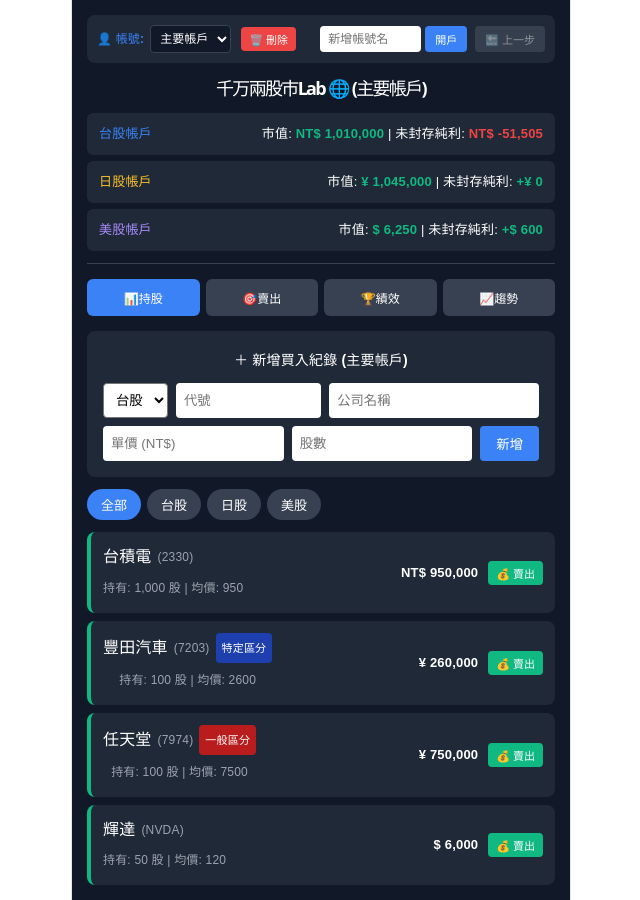
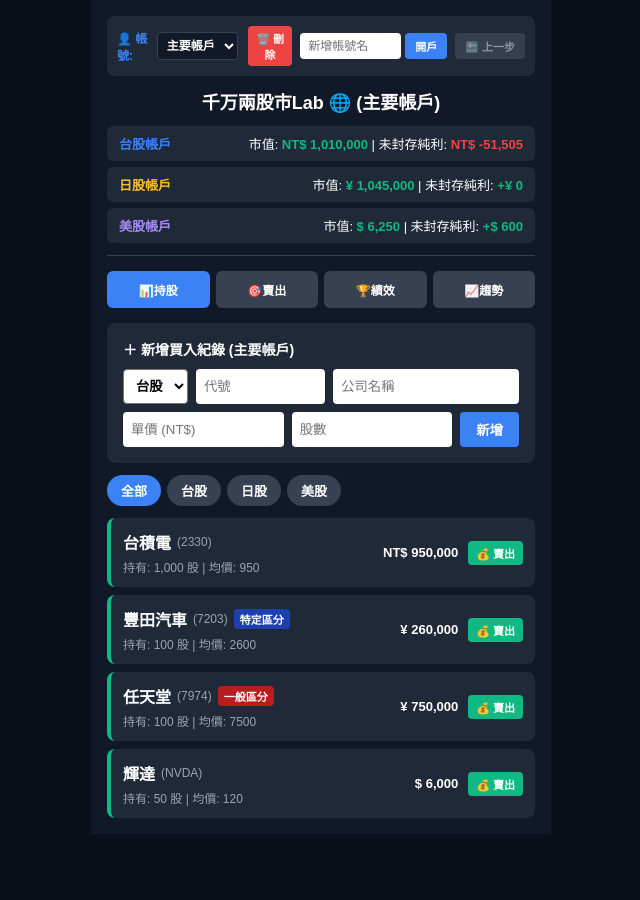
Before and after one commit to abolovelego0922/stock, a React (Vite) app: page / in a window 1280 px wide. Shown: the whole page, without its empty margins (319-959 px from the left). After the commit the page ends 834 px from the top, so only its background shows below. Built offline with nearby package versions, Linux system fonts and the light colour scheme.

Commit message:
chore: update app size

```diff
--- a/src/App.jsx
+++ b/src/App.jsx
@@ -598,7 +598,17 @@ export default function App() {
   const zeroLineY = chartHeight - padding - ((0 - minProfit) / profitRange) * (chartHeight - padding * 2)
 
   return (
-    <div style={{ padding: '15px', fontFamily: 'sans-serif', backgroundColor: '#111827', color: '#fff', minHeight: '100vh', maxWidth: '500px', width: '100%', margin: '0 auto', boxSizing: 'border-box' }}>
+    <div style={{
+  width: '100%',
+  maxWidth: '460px',      /* 👈 關鍵：手機版的黃金舒適寬度！防止卡片在大手機上被拉得太寬 */
+  margin: '0 auto',       /* 👈 關鍵：當螢幕比 460px 寬時，自動讓整個 App 居中 */
+  padding: '16px',        /* 👈 關鍵：左右留出一致的內邊距，元件就不會死貼著手機玻璃邊緣 */
+  fontFamily: 'sans-serif',
+  backgroundColor: '#111827',
+  color: '#fff',
+  minHeight: '100vh',
+  boxSizing: 'border-box'
+}}>
 
       {/* 帳號控制列 */}
       <div style={{ display: 'flex', gap: '8px', backgroundColor: '#1f2937', padding: '10px', borderRadius: '8px', marginBottom: '12px', alignItems: 'center', flexWrap: 'wrap' }}>
--- a/src/index.css
+++ b/src/index.css
@@ -1,111 +1,8 @@
-:root {
-  --text: #6b6375;
-  --text-h: #08060d;
-  --bg: #fff;
-  --border: #e5e4e7;
-  --code-bg: #f4f3ec;
-  --accent: #aa3bff;
-  --accent-bg: rgba(170, 59, 255, 0.1);
-  --accent-border: rgba(170, 59, 255, 0.5);
-  --social-bg: rgba(244, 243, 236, 0.5);
-  --shadow:
-    rgba(0, 0, 0, 0.1) 0 10px 15px -3px, rgba(0, 0, 0, 0.05) 0 4px 6px -2px;
-
-  --sans: system-ui, 'Segoe UI', Roboto, sans-serif;
-  --heading: system-ui, 'Segoe UI', Roboto, sans-serif;
-  --mono: ui-monospace, Consolas, monospace;
-
-  font: 18px/145% var(--sans);
-  letter-spacing: 0.18px;
-  color-scheme: light dark;
-  color: var(--text);
-  background: var(--bg);
-  font-synthesis: none;
-  text-rendering: optimizeLegibility;
-  -webkit-font-smoothing: antialiased;
-  -moz-osx-font-smoothing: grayscale;
-
-  @media (max-width: 1024px) {
-    font-size: 16px;
-  }
+html, body, #root {
+  margin: 0;
+  padding: 0;
+  width: 100%;
+  min-height: 100vh;
+  background-color: #0b0f19; /* 配合你股市Lab美美的深色背景 */
+  overflow-x: hidden;
 }
-
-@media (prefers-color-scheme: dark) {
-  :root {
-    --text: #9ca3af;
-    --text-h: #f3f4f6;
-    --bg: #16171d;
-    --border: #2e303a;
-    --code-bg: #1f2028;
-    --accent: #c084fc;
-    --accent-bg: rgba(192, 132, 252, 0.15);
-    --accent-border: rgba(192, 132, 252, 0.5);
-    --social-bg: rgba(47, 48, 58, 0.5);
-    --shadow:
-      rgba(0, 0, 0, 0.4) 0 10px 15px -3px, rgba(0, 0, 0, 0.25) 0 4px 6px -2px;
-  }
-
-  #social .button-icon {
-    filter: invert(1) brightness(2);
-  }
-}
-
-body {
-  margin: 0;
-}
-
-#root {
-  width: 500px;
-  max-width: 100%;
-  margin: 0 auto;
-  text-align: center;
-  border-inline: 1px solid var(--border);
-  min-height: 100svh;
-  display: flex;
-  flex-direction: column;
-  box-sizing: border-box;
-}
-
-h1,
-h2 {
-  font-family: var(--heading);
-  font-weight: 500;
-  color: var(--text-h);
-}
-
-h1 {
-  font-size: 56px;
-  letter-spacing: -1.68px;
-  margin: 32px 0;
-  @media (max-width: 1024px) {
-    font-size: 36px;
-    margin: 20px 0;
-  }
-}
-h2 {
-  font-size: 24px;
-  line-height: 118%;
-  letter-spacing: -0.24px;
-  margin: 0 0 8px;
-  @media (max-width: 1024px) {
-    font-size: 20px;
-  }
-}
-p {
-  margin: 0;
-}
-
-code,
-.counter {
-  font-family: var(--mono);
-  display: inline-flex;
-  border-radius: 4px;
-  color: var(--text-h);
-}
-
-code {
-  font-size: 15px;
-  line-height: 135%;
-  padding: 4px 8px;
-  background: var(--code-bg);
-}
```
